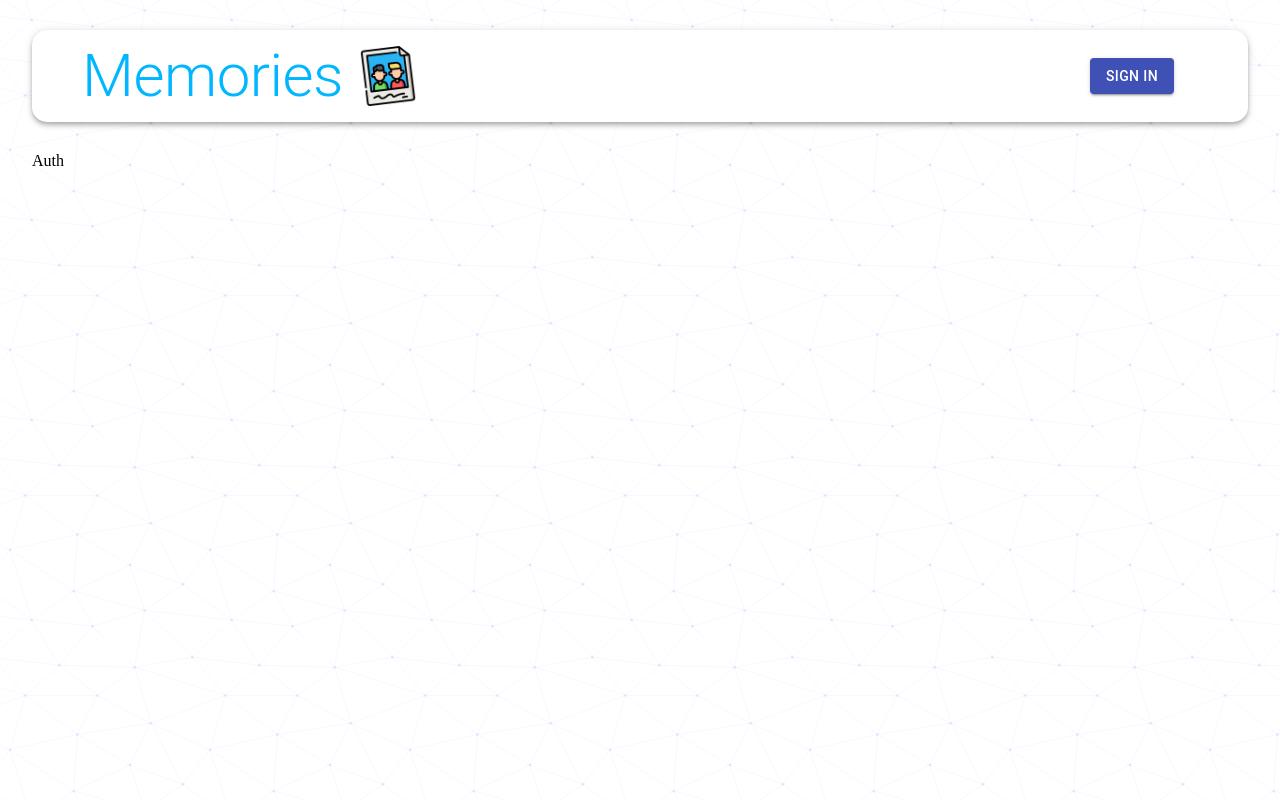
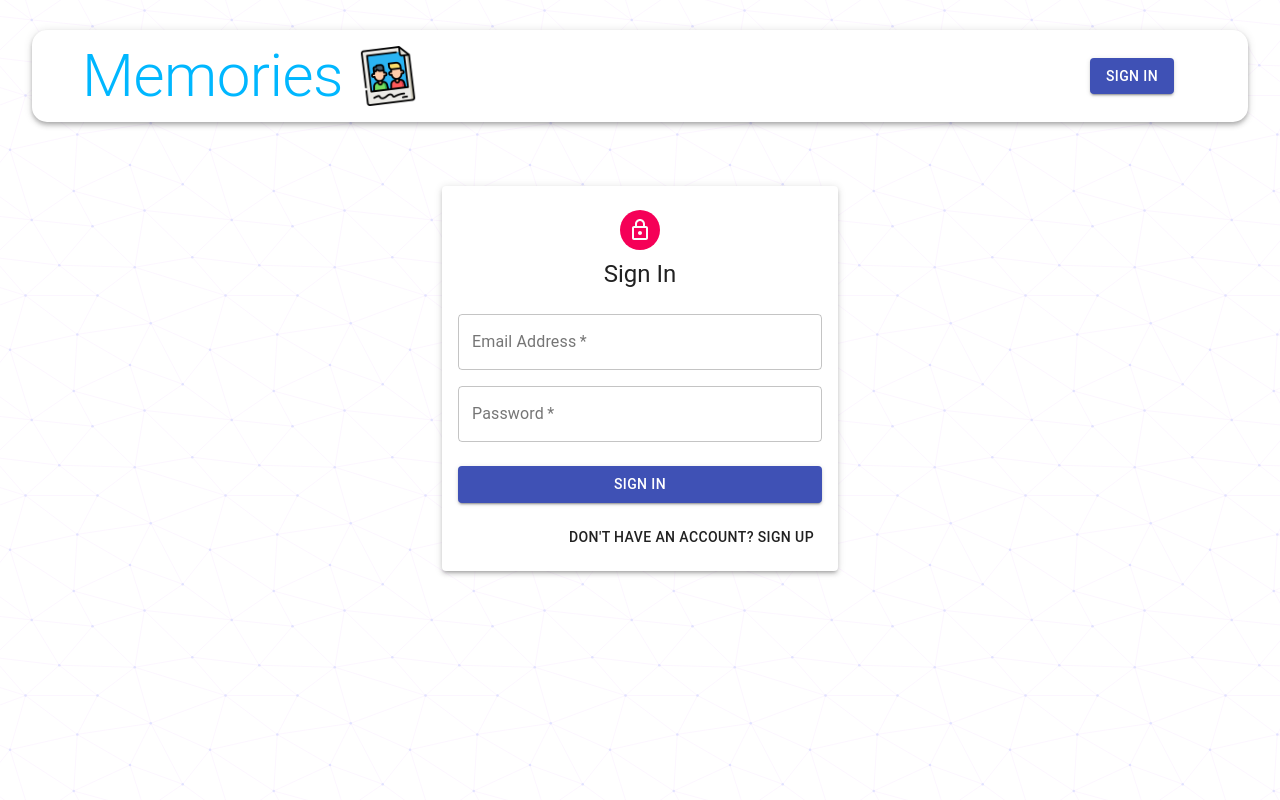
Before and after one commit to mFaYizp/socialApp, a React (Create React App) app in the folder client/: page /auth in a window 1280 px wide. Built offline with nearby package versions, Linux system fonts and the light colour scheme.

Commit message:
auth page setup

```diff
--- a/client/src/components/Auth/Auth.jsx
+++ b/client/src/components/Auth/Auth.jsx
@@ -1,10 +1,76 @@
-import React from "react";
-import useStyles from "./styles"
+import React, { useState } from "react";
+import useStyles from "./styles";
+import {
+  Avatar,
+  Button,
+  Container,
+  Grid,
+  Paper,
+  Typography,
+} from "@material-ui/core";
+import LockOutlinedIcon from "@material-ui/icons/LockOutlined";
+import Input from "./Input";
 
 const Auth = () => {
+  const classes = useStyles();
+  const [showPassword, setShowPassword] = useState(false);
+  const [isSignup,setIsSignup]= useState(false)
 
-  const state = null;
-  return <div>Auth</div>;
+  const handleSubmit = () => {};
+  const handleChange = () => {};
+  const handleShowPassword = () => setShowPassword((prevShowPassword)=>!prevShowPassword);
+  const switchMode = () => {};
+  return (
+    <Container component="main" maxWidth="xs">
+      <Paper className={classes.paper} elevation={3}>
+        <Avatar className={classes.avatar}>
+          <LockOutlinedIcon />
+        </Avatar>
+        <Typography variant="h5">{isSignup ? "Sign Up" : "Sign In"}</Typography>
+        <form className={classes.form} onSubmit={handleSubmit}>
+          <Grid container spacing={2}>
+            {isSignup && (
+              <>
+                <Input
+                  name="firstName"
+                  label="First Name"
+                  handleChange={handleChange}
+                  autoFocus
+                  half
+                />
+                <Input
+                  name="lastName"
+                  label="Last Name"
+                  handleChange={handleChange}
+                  half
+                />
+              </>
+            )}
+            <Input
+              name="email"
+              label="Email Address"
+              handleChange={handleChange}
+              type="email"
+            />
+            <Input
+              name="password"
+              label="Password"
+              handleChange={handleChange}
+              type={showPassword ? "text":"password"}
+              handleShowPassword={handleShowPassword}
+            />
+            {isSignup && <Input name="confirmPassword" label="Repeat Password" handleChange={handleChange} type="password" />}
+          </Grid>
+          <Button type="submit" fullWidth variant="contained" color="primary" className={classes.submit} >{isSignup?"Sign Up":"Sign In"}</Button>
+          <Grid container justifyContent="flex-end">
+            <Grid item>
+              <Button onClick={switchMode} >{isSignup?"Already have an account? Sign In":"Don't have an account? Sign up"}</Button>
+            </Grid>
+          </Grid>
+        </form>
+      </Paper>
+    </Container>
+  );
 };
 
 export default Auth;
--- /dev/null
+++ b/client/src/components/Auth/Input.js
@@ -0,0 +1,42 @@
+import { Grid, IconButton, InputAdornment, TextField } from "@material-ui/core";
+import React from "react";
+import Visibility from "@material-ui/icons/Visibility";
+import VisibilityOff from "@material-ui/icons/VisibilityOff";
+
+const Input = ({
+  name,
+  half,
+  handleChange,
+  label,
+  autoFocus,
+  type,
+  handleShowPassword,
+}) => {
+  return (
+    <Grid item xs={12} sm={half ? 6 : 12}>
+      <TextField
+        name={name}
+        onChange={handleChange}
+        variant="outlined"
+        required
+        fullWidth
+        label={label}
+        autoFocus={autoFocus}
+        type={type}
+        inputProps={
+          name === "password" && {
+            endAdornment: (
+              <InputAdornment position="end">
+                <IconButton onClick={handleShowPassword}>
+                  {type === "password" ? <Visibility /> : <VisibilityOff />}
+                </IconButton>
+              </InputAdornment>
+            ),
+          }
+        }
+      />
+    </Grid>
+  );
+};
+
+export default Input;
```
